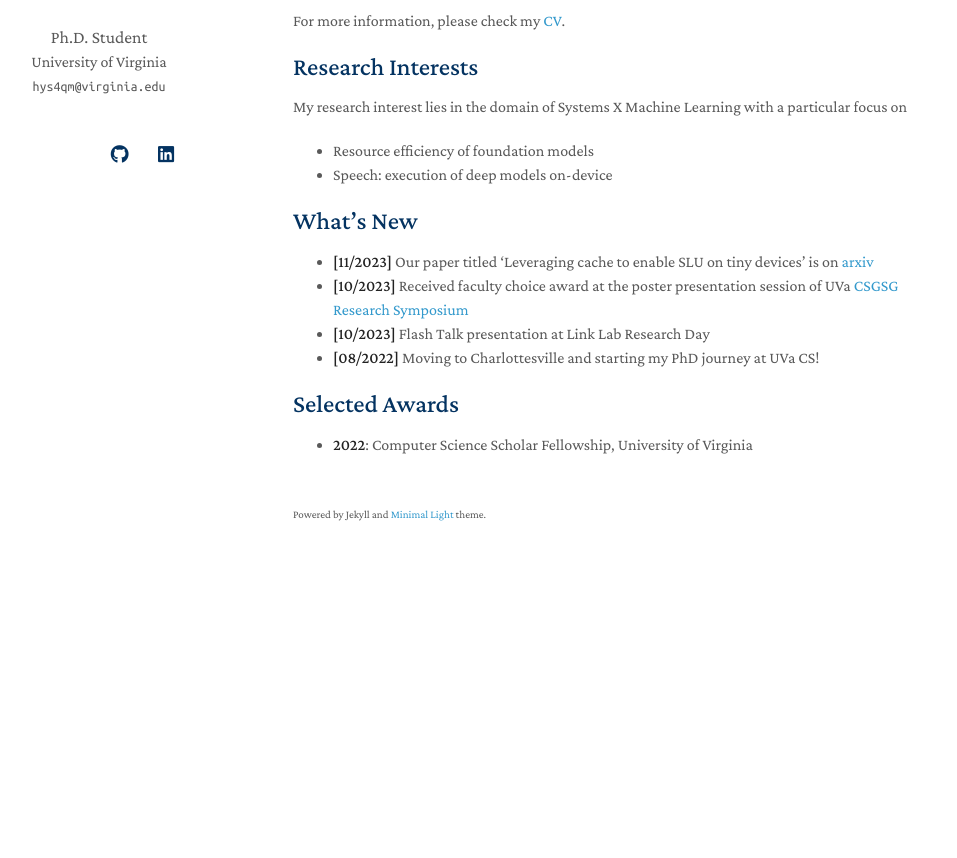
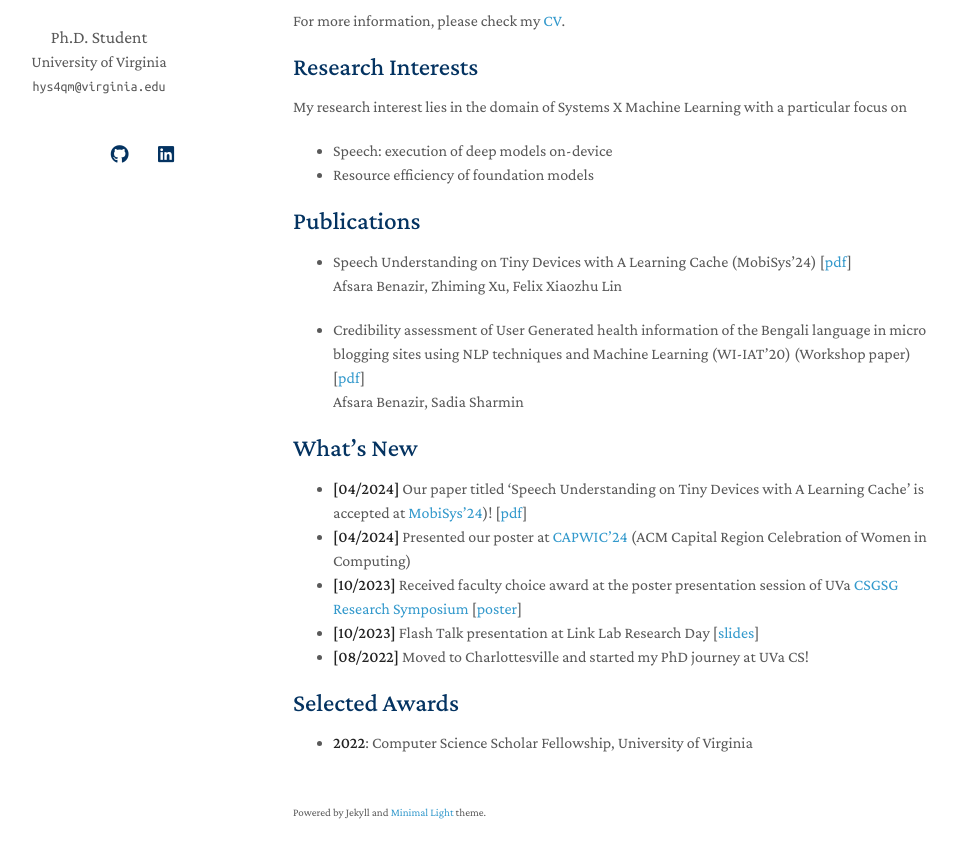
Before and after one commit to afsara-ben/aben.github.io, a Jekyll site: the page built from index.md, in a window 1280 px wide and 1109 px high. Shown: the part 216-1074 px from the top of the window, without its empty margins (177-1134 px from the left). Built offline with Jekyll 4.4.1, drawn with Linux system fonts in a browser that asks for light colours; nearby versions of some CDN libraries; a style sheet for code colours, icons or effects is not loaded; our own code applies the rules of GitHub Pages for plain Markdown files; some of the changed text lies outside the part shown.

Commit message:
Update index.md

```diff
--- a/index.md
+++ b/index.md
@@ -12,15 +12,23 @@ For more information, please check my [CV](https://drive.google.com/file/d/1bzx6
 
 My research interest lies in the domain of Systems X Machine Learning with a particular focus on
 
+* Speech: execution of deep models on-device
 * Resource efficiency of foundation models
-* Speech: execution of deep models on-device
+
+## Publications
+- Speech Understanding on Tiny Devices with A Learning Cache (MobiSys'24) [[pdf](https://arxiv.org/pdf/2311.18188.pdf)] \
+  Afsara Benazir, Zhiming Xu, Felix Xiaozhu Lin
+
+- Credibility assessment of User Generated health information of the Bengali language in micro blogging sites using NLP techniques and Machine Learning (WI-IAT’20) (Workshop paper)  [[pdf](https://ieeexplore.ieee.org/document/9457807)] \
+Afsara Benazir, Sadia Sharmin
 
 ## What's New
 
-- **[11/2023]** Our paper titled 'Leveraging cache to enable SLU on tiny devices' is on [arxiv](https://arxiv.org/pdf/2311.18188.pdf)
-- **[10/2023]** Received faculty choice award at the poster presentation session of UVa [CSGSG Research Symposium](https://csgsg.org/symposium/)
-- **[10/2023]** Flash Talk presentation at Link Lab Research Day
-- **[08/2022]** Moving to Charlottesville and starting my PhD journey at UVa CS!
+- **[04/2024]** Our paper titled 'Speech Understanding on Tiny Devices with A Learning Cache' is accepted at [MobiSys'24](https://www.sigmobile.org/mobisys/2024/))! [[pdf](https://arxiv.org/pdf/2311.18188.pdf)]
+- **[04/2024]** Presented our poster at [CAPWIC'24](https://capwic.org/) (ACM Capital Region Celebration of Women in Computing)
+- **[10/2023]** Received faculty choice award at the poster presentation session of UVa [CSGSG Research Symposium](https://csgsg.org/symposium/) [[poster](https://myuva-my.sharepoint.com/:b:/g/personal/hys4qm_virginia_edu/EQpzSR9XkKRJis2v0TqAPQ4BZQUn_ebYFpxxCybrygXFdA?e=VxMTWr)]
+- **[10/2023]** Flash Talk presentation at Link Lab Research Day [[slides](https://myuva-my.sharepoint.com/:b:/g/personal/hys4qm_virginia_edu/Eb2QNJumm0ZNtuXY-2AoiNYBM6RATVYc59aVK6Ru4WXXSg?e=vYtkvy)]
+- **[08/2022]** Moved to Charlottesville and started my PhD journey at UVa CS!
 
 ## Selected Awards
 
```
Also changed, not shown: other parts of index.md (+1 -1 lines).
